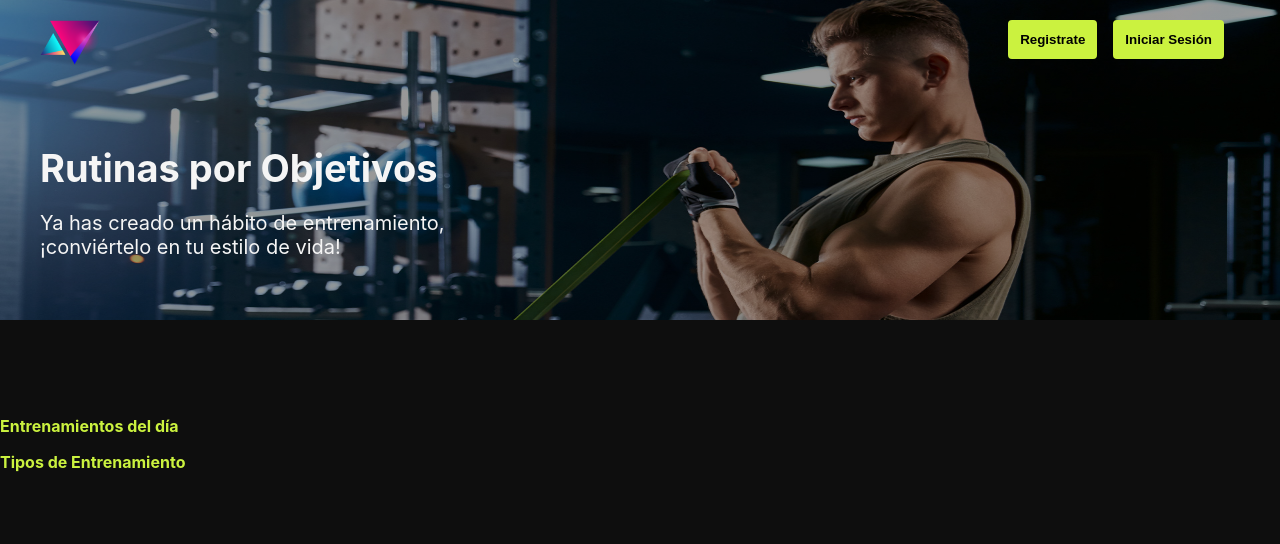
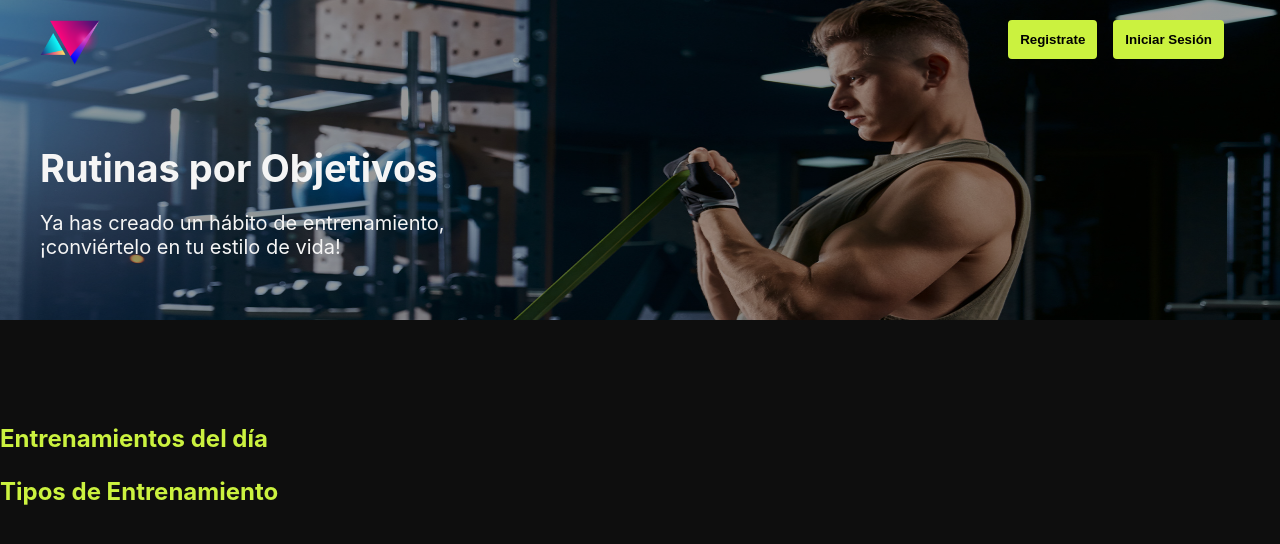
Before and after one commit to Franco-Ezequiel-Marchegiani/personal-trainer-website, a React (Create React App) app: page / in a window 1280 px wide. Shown: the top 544 px of the page. Built offline with nearby package versions, Linux system fonts and the light colour scheme.

Commit message:
Added the font size to the title's section

```diff
--- a/src/Components/Home/Home.css
+++ b/src/Components/Home/Home.css
@@ -58,5 +58,6 @@
 .titleSection{
     color: #cbf23f;
     font-weight: bold;
+    font-size: 24px;
 }
 /* Made change on the background image in the mobile style */
```
